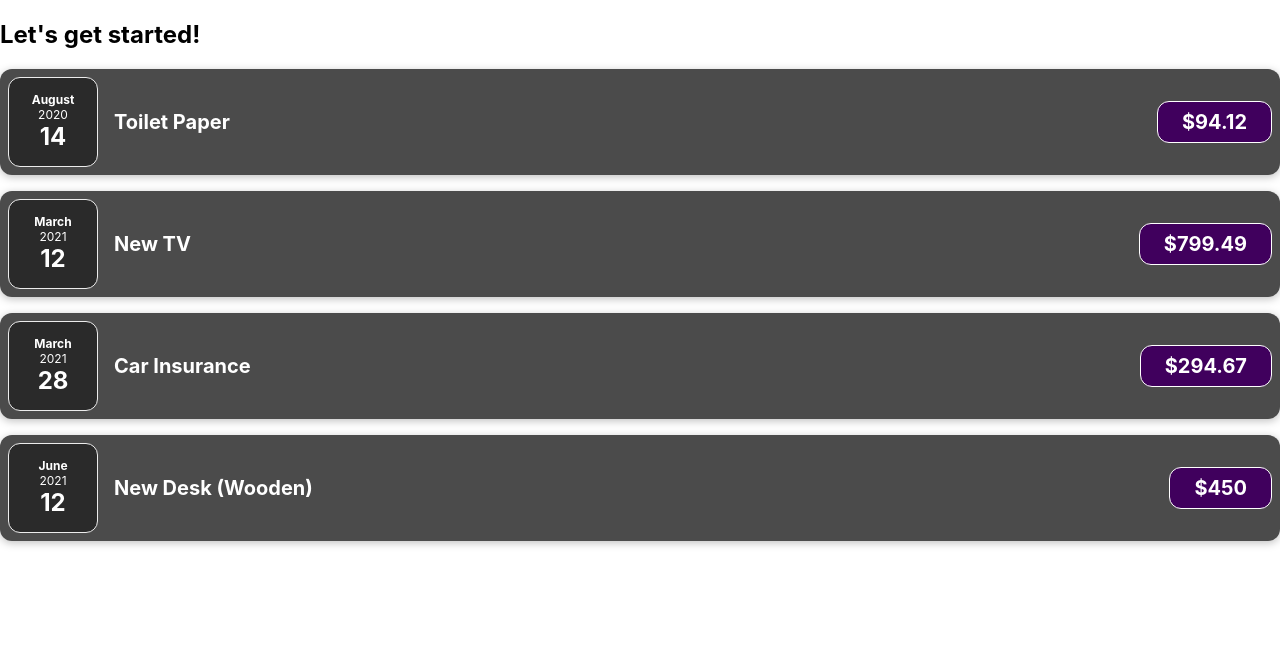
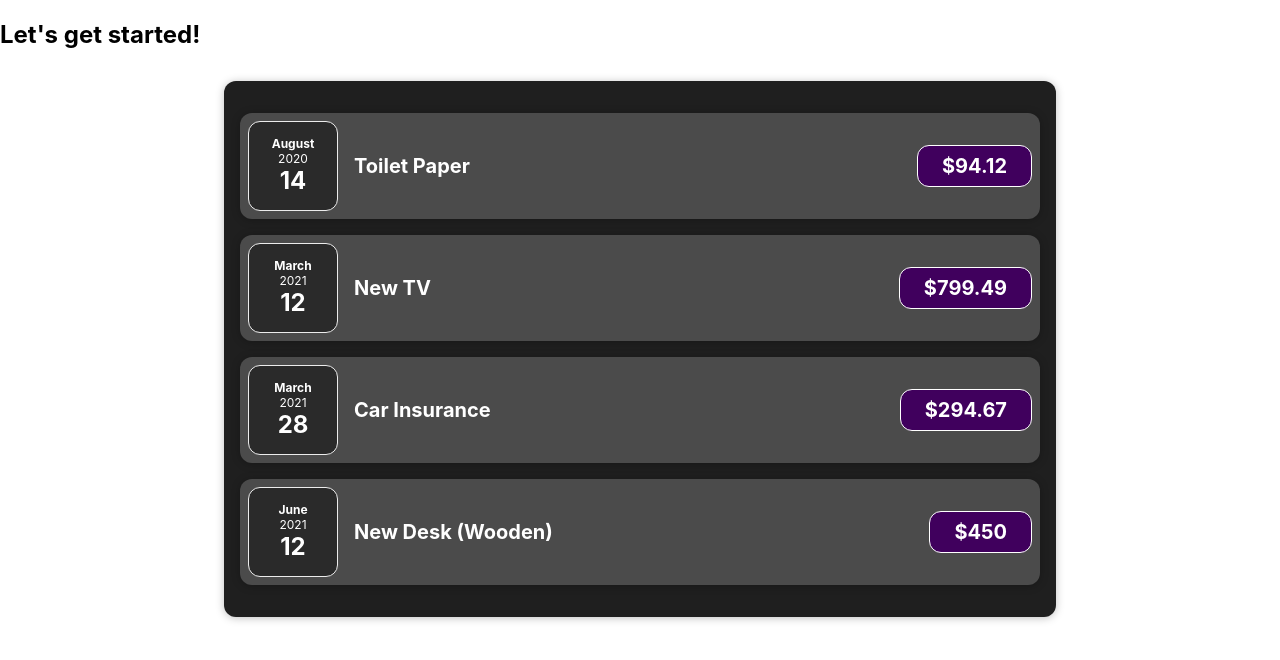
Before and after one commit to vit-m/react-complete-guide-code, a React (Create React App) app: page / in a window 1280 px wide. Shown: the top 660 px of the page. Built offline with nearby package versions, Linux system fonts and the light colour scheme.

Commit message:
Added Card component

```diff
--- /dev/null
+++ b/src/components/Card.css
@@ -0,0 +1,4 @@
+.card {
+  border-radius: 12px;
+  box-shadow: 0 1px 8px rgba(0, 0, 0, 0.25);
+}
--- /dev/null
+++ b/src/components/Card.js
@@ -0,0 +1,8 @@
+import './Card.css'
+
+export default function Card(props) {
+  const classes = 'card ' + props.className
+
+  return <div className={classes}>{props.children}</div>
+
+}
--- a/src/components/ExpenseItem.css
+++ b/src/components/ExpenseItem.css
@@ -2,10 +2,8 @@
   display: flex;
   justify-content: space-between;
   align-items: center;
-  box-shadow: 0 2px 8px rgba(0, 0, 0, 0.25);
   padding: 0.5rem;
   margin: 1rem 0;
-  border-radius: 12px;
   background-color: #4b4b4b;
 }
 
--- a/src/components/ExpenseItem.js
+++ b/src/components/ExpenseItem.js
@@ -1,19 +1,21 @@
+import Card from './Card'
 import ExpenseDate from './ExpenseDate'
 import './ExpenseItem.css'
+import './Expenses.css'
 
 export default function ExpenseItem(props) {
 
   return (
-    <>
+    <div className='expenses'>
       {props.data.map((item) => (
-        <div key={item.id} className='expense-item'>
+        <Card key={item.id} className='expense-item'>
           <ExpenseDate date={item.date} />
           <div className='expense-item__description'>
             <h2>{item.title}</h2>
             <div className='expense-item__price'>${item.amount}</div>
           </div>
-        </div>
+        </Card>
       ))}
-    </>
+    </div>
   )
 }
--- /dev/null
+++ b/src/components/Expenses.css
@@ -0,0 +1,9 @@
+.expenses {
+  padding: 1rem;
+  background-color: rgb(31, 31, 31);
+  margin: 2rem auto;
+  width: 50rem;
+  max-width: 95%;
+  border-radius: 12px;
+  box-shadow: 0 1px 8px rgba(0, 0, 0, 0.25);
+}
```
